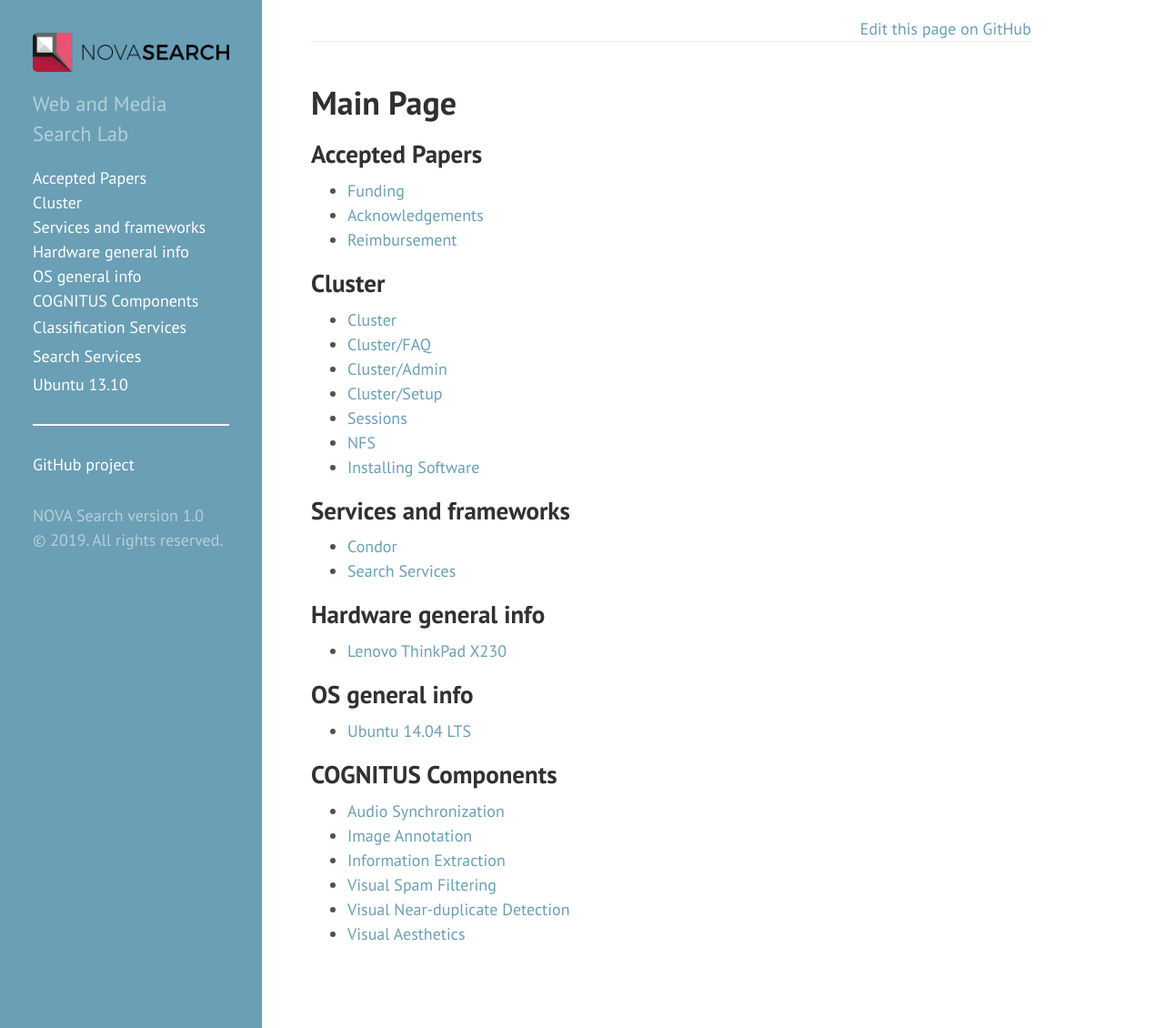
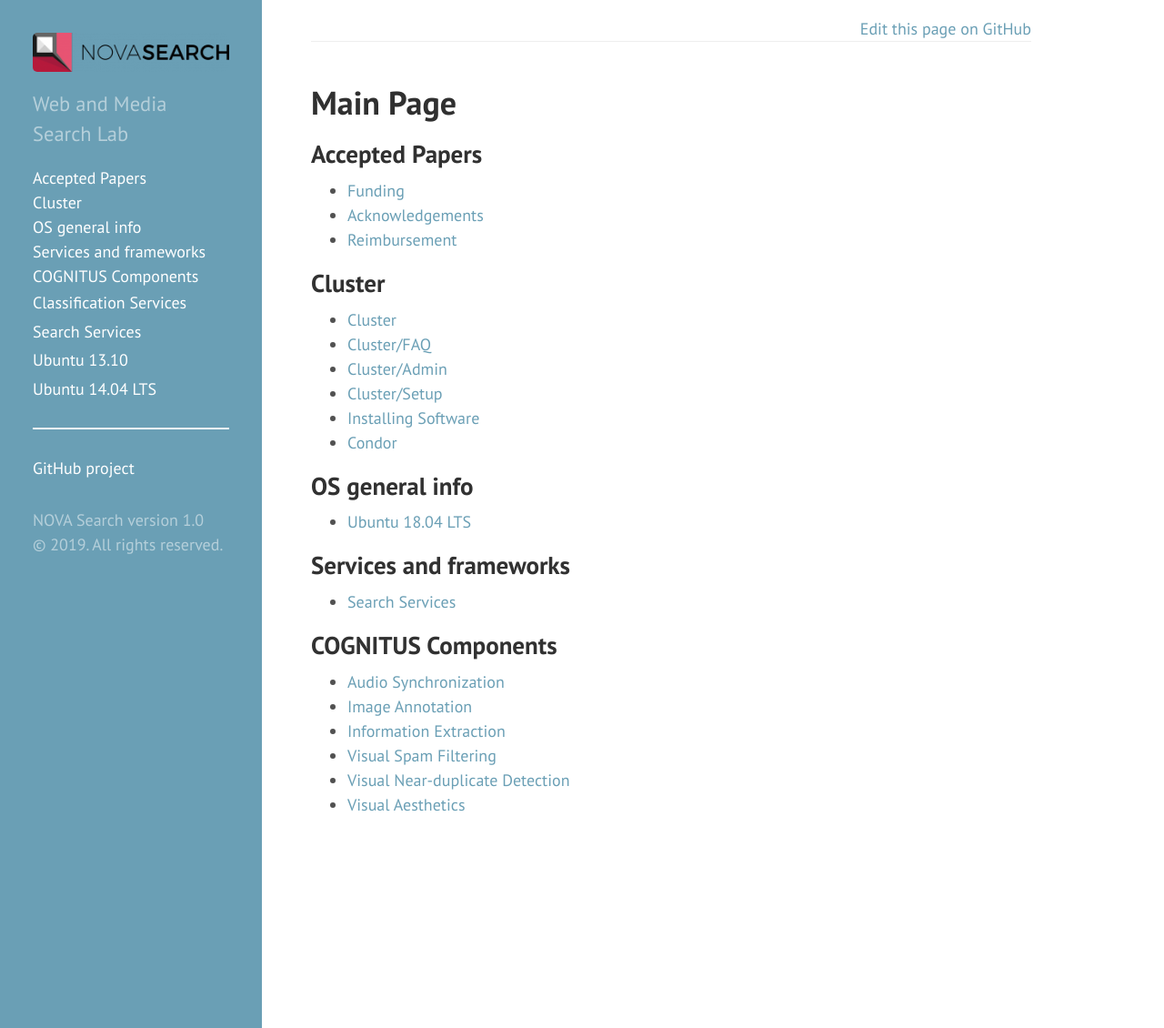
Before and after one commit to novasearch/wiki.novasearch.org, a Jekyll site: the page built from wiki/Main_Page.md, in a window 1280 px wide and 1130 px high. Shown: the whole window at 91% size. Built offline with Jekyll 4.4.1, drawn with Linux system fonts in a browser that asks for light colours.

Commit message:
Update for 18.04

```diff
--- a/wiki/Main_Page.md
+++ b/wiki/Main_Page.md
@@ -11,41 +11,39 @@
  - wiki/Biopython
 ---
 
-## Accepted Papers
+Accepted Papers
+---------------
 
--   [Funding](/wiki/Funding "wikilink")
--   [Acknowledgements](/wiki/Acknowledgements "wikilink")
--   [Reimbursement](/wiki/Reimbursement "wikilink")
+- [Funding](/wiki/Funding "wikilink")
+- [Acknowledgements](/wiki/Acknowledgements "wikilink")
+- [Reimbursement](/wiki/Reimbursement "wikilink")
 
-## Cluster
+Cluster
+-------
 
--   [Cluster](/wiki/Cluster "wikilink")
--   [Cluster/FAQ](/wiki/Cluster/FAQ "wikilink")
--   [Cluster/Admin](/wiki/Cluster/Admin "wikilink")
--   [Cluster/Setup](/wiki/Cluster/Setup "wikilink")
--   [Sessions](/wiki/Sessions "wikilink")
--   [NFS](/wiki/NFS "wikilink")
--   [Installing Software](/wiki/Installing_Software "wikilink")
+- [Cluster](/wiki/Cluster "wikilink")
+- [Cluster/FAQ](/wiki/Cluster/FAQ "wikilink")
+- [Cluster/Admin](/wiki/Cluster/Admin "wikilink")
+- [Cluster/Setup](/wiki/Cluster/Setup "wikilink")
+- [Installing Software](/wiki/Installing_Software "wikilink")
+- [Condor](/wiki/Condor "wikilink")
 
-## Services and frameworks
+OS general info
+---------------
 
--   [Condor](/wiki/Condor "wikilink")
--   [Search Services](/wiki/Search_Services "wikilink")
+- [Ubuntu 18.04 LTS](/wiki/Ubuntu_18.04_LTS "wikilink")
 
-## Hardware general info
+Services and frameworks
+-----------------------
 
--   [Lenovo ThinkPad X230](/wiki/Lenovo_ThinkPad_X230 "wikilink")
+- [Search Services](/wiki/Search_Services "wikilink")
 
-## OS general info
+COGNITUS Components
+-------------------
 
--   [Ubuntu 14.04 LTS](/wiki/Ubuntu_14.04_LTS "wikilink")
-
-## COGNITUS Components
-
--   [Audio Synchronization](/wiki/Audio_Synchronization "wikilink")
--   [Image Annotation](/wiki/Image_Annotation "wikilink")
--   [Information Extraction](/wiki/Information_Extraction "wikilink")
--   [Visual Spam Filtering](/wiki/Visual_Spam_Filtering "wikilink")
--   [Visual Near-duplicate
-    Detection](/wiki/Visual_Near-duplicate_Detection "wikilink")
--   [Visual Aesthetics](/wiki/Visual_Aesthetics "wikilink")
+- [Audio Synchronization](/wiki/Audio_Synchronization "wikilink")
+- [Image Annotation](/wiki/Image_Annotation "wikilink")
+- [Information Extraction](/wiki/Information_Extraction "wikilink")
+- [Visual Spam Filtering](/wiki/Visual_Spam_Filtering "wikilink")
+- [Visual Near-duplicate Detection](/wiki/Visual_Near-duplicate_Detection "wikilink")
+- [Visual Aesthetics](/wiki/Visual_Aesthetics "wikilink")
```
Also changed, not shown: wiki/Ubuntu.md (+1 -1 lines), wiki/Ubuntu_13.10.md (+2 -2 lines), wiki/Ubuntu_14.04_LTS.md (+2 -170 lines), wiki/Ubuntu_18.04_LTS.md (added, +105 -0 lines).
